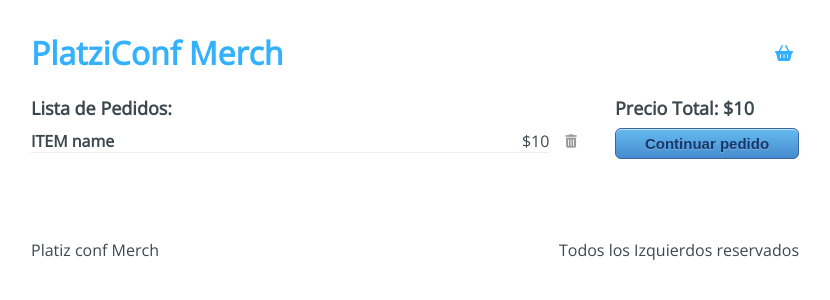
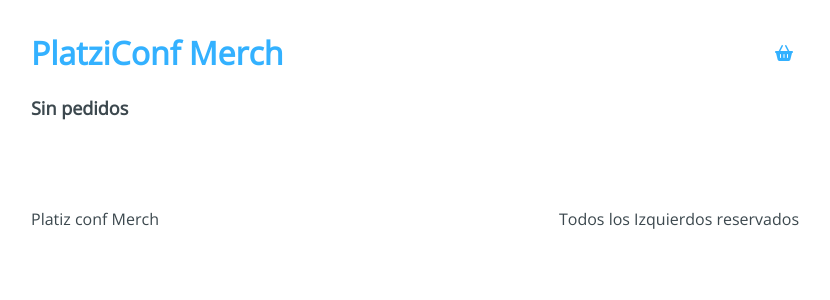
Before and after one commit to elbatlles/tienda-react, a React app: page /checkout in a window 1280 px wide. Shown: the top 300 px of the page, without its empty margins (225-1055 px from the left). Built offline with nearby package versions, Linux system fonts and the light colour scheme.

Commit message:
funcionalidad add/remove cart

```diff
--- a/src/containers/Checkout.tsx
+++ b/src/containers/Checkout.tsx
@@ -1,33 +1,59 @@
-import React from 'react'
+import React,{useContext} from 'react'
 import { Link } from 'react-router-dom';
+import AppContext from '../context/AppContext';
 import '../styles/components/Checkout.css';
+import { ProductType } from '../type/Types';
 
 interface Props {
 
 }
 
 const Checkout = (props: Props) => {
+  const {state,removeFromCart} = useContext(AppContext)
+  const {cart} = state
+
+  const handleRemove  =(product:ProductType) =>{
+    removeFromCart(product)
+  }
+
+  const handleSumTotal=() =>{
+const reducer =(accumulator: any,currentValue: ProductType) => accumulator+currentValue.price
+const sum = cart.reduce(reducer,0)
+return sum
+  }
     return (
         <div className="Checkout">
         <div className="Checkout-content">
-          <h3>Lista de Pedidos:</h3>
+
+          {cart.length >0 ? <h3> Lista de pedidos:</h3> :  <h3> Sin pedidos </h3>}
+
+
+          {cart.map((item:ProductType) =>(
   <div className="Checkout-item">
   <div className="Checkout-element">
-              <h4>ITEM name</h4>
-              <span>$10</span>
+    <h4>{item.title}</h4>
+    <span>{item.price} $</span>
   </div>
-            <button type="button">
+  <button type="button"
+  onClick={() =>handleRemove(item)}
+  >
       <i className="fas fa-trash-alt" />
       </button>
 </div>
+          ))}
+
         </div>
+        {cart.length >0 && (
  <div className="Checkout-sidebar">
-          <h3>Precio Total: $10</h3>
+ <h3>{`Precio Total: ${handleSumTotal()} $`}</h3>
  <Link to="/checkout/information">
  <button type="button">Continuar pedido</button>
  </Link>
 
 </div>
+
+        )}
+
       </div>
     )
 }
```
Lines whose indentation alone changed are shown as unchanged.
